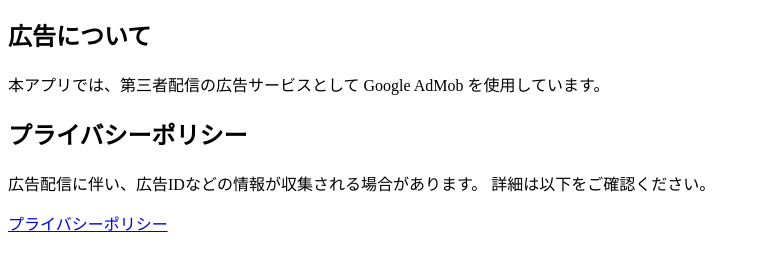
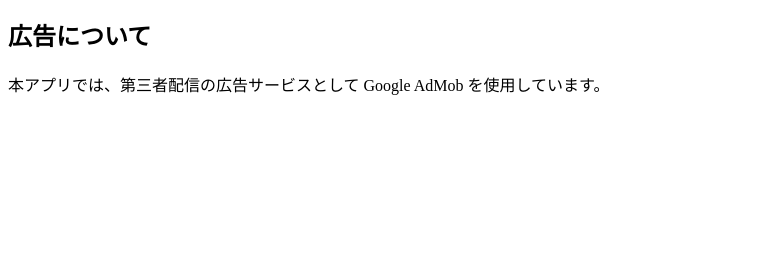
Before and after one commit to yu-appstudio/public-site, a plain HTML site: page index.html in a window 1280 px wide. Shown: the part 107-378 px from the top of the page, without its empty margins (0-760 px from the left). Drawn offline with Linux system fonts and the light colour scheme.

Commit message:
Delete privacy policy content from index.html
Removed privacy policy section from index.html

```diff
--- a/index.html
+++ b/index.html
@@ -16,15 +16,5 @@
     本アプリでは、第三者配信の広告サービスとして Google AdMob を使用しています。
   </p>
 
-  <h2>プライバシーポリシー</h2>
-  <p>
-    広告配信に伴い、広告IDなどの情報が収集される場合があります。
-    詳細は以下をご確認ください。
-  </p>
-
-  <p>
-    <a href="privacy-policy.html">プライバシーポリシー</a>
-  </p>
-
 </body>
 </html>
```
